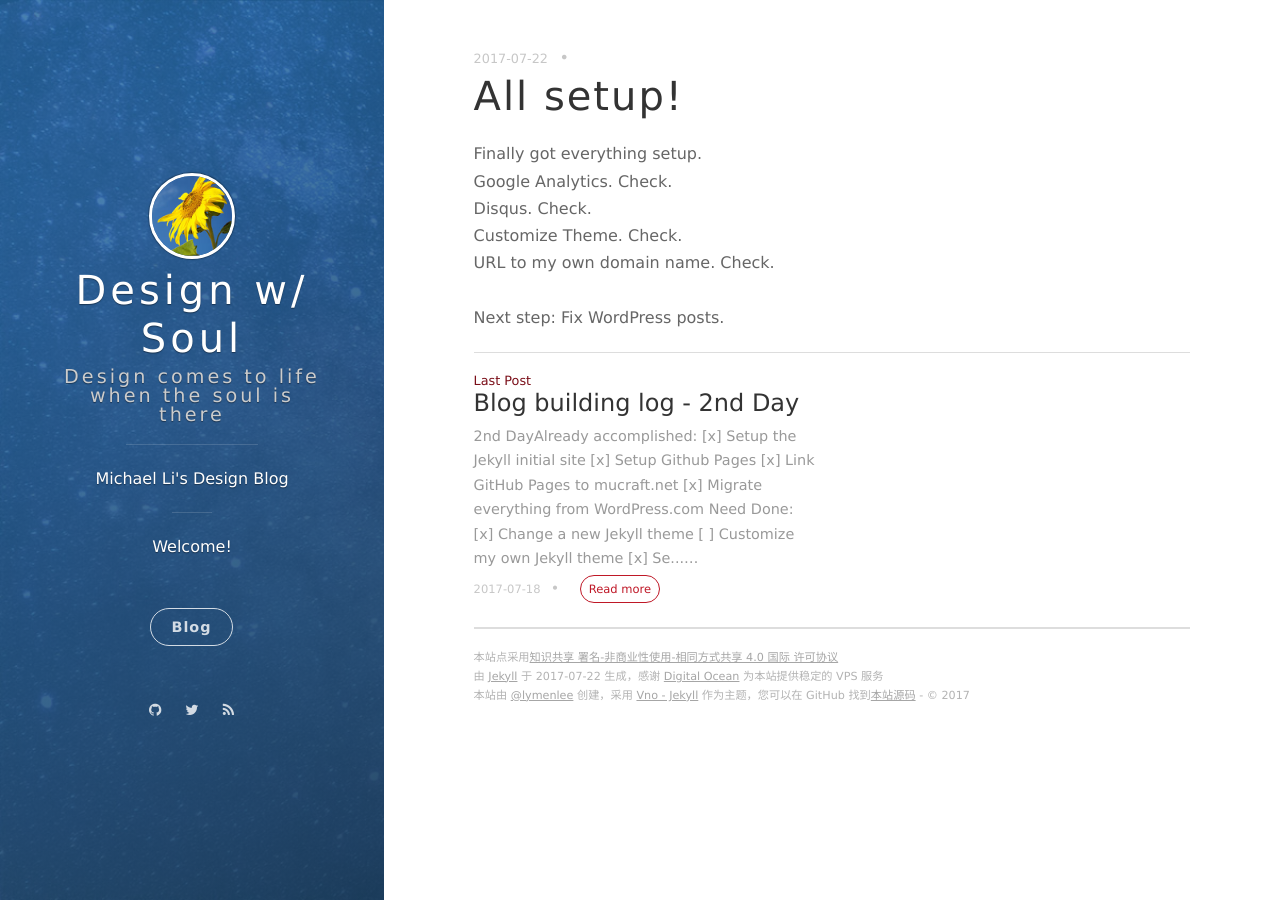
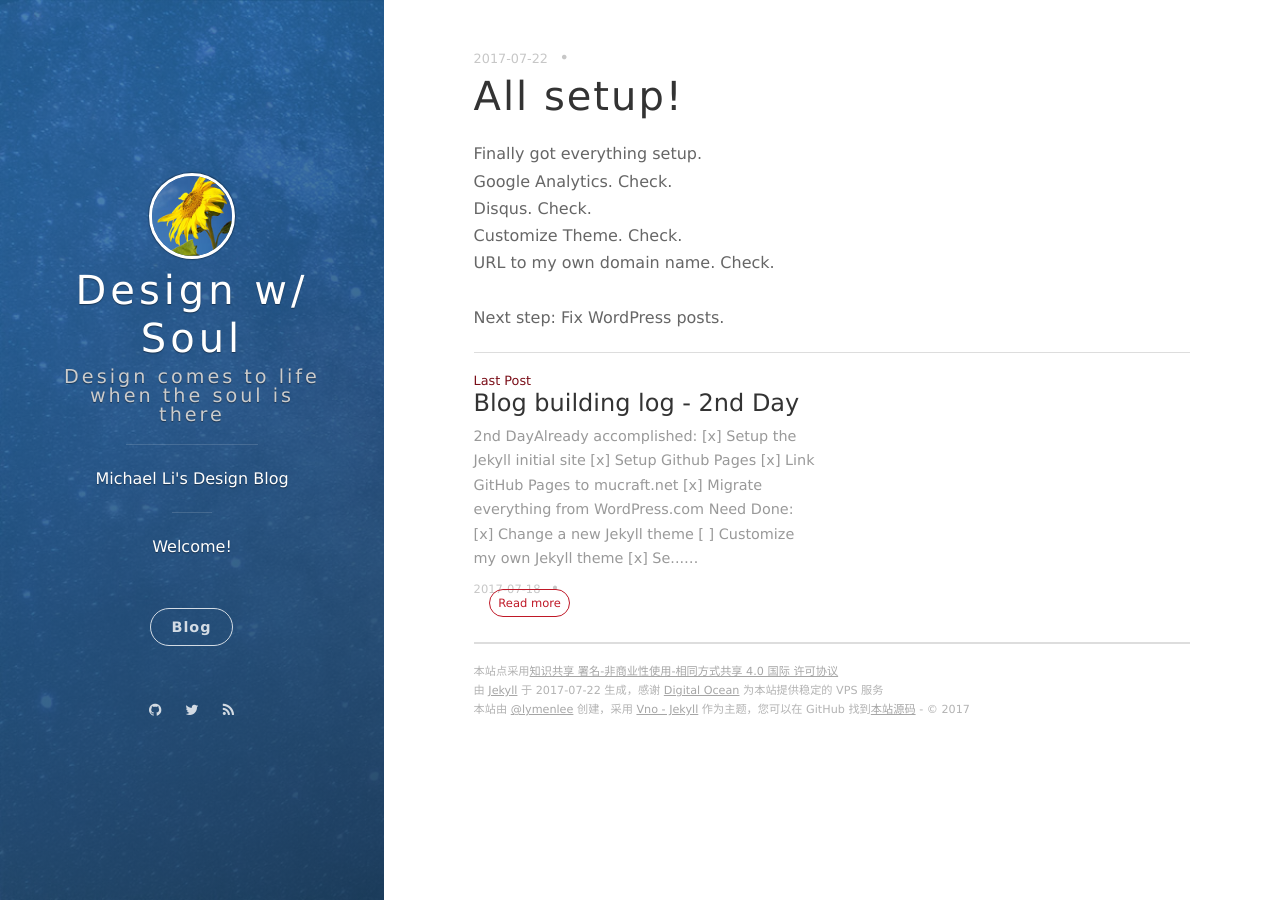
Before and after one commit to lymenlee/mucraft, a Jekyll site: the page built from _posts/2017-7-21-All-setup.md, in a window 1280 px wide. Built offline with Jekyll 4.4.1, drawn with Linux system fonts in a browser that asks for light colours; nearby versions of some CDN libraries; comment, search, counter and statistics services are not loaded.

Commit message:
Update read-more.html

```diff
--- a/_includes/read-more.html
+++ b/_includes/read-more.html
@@ -1,11 +1,10 @@
 <section class="read-more">
    {% if page.next %}
    {% assign current = page.next %}
-   <div class="read-more-item">
        <span class="read-more-item-dim">Next Post</span>
        <h2 class="post-list__post-title post-title"><a href="{{ current.url }}" title="link to {{ current.title }}">{{ current.title }}</a></h2>
        <p class="excerpt">{{ current.content | markdownify | strip_html | strip_newlines | truncate: 250 }}&hellip;</p>
-       <div class="post-list__meta"><time datetime="{{current.date | date: date_to_xmlschema}}" class="post-list__meta--date date">{{current.date | date: "%F"}}</time> &#8226; <span class="post-list__meta--tags tags">{{current.tags}}</span><a class="btn-border-small" href={{current.url}}>Read more</a></div>
+       <div class="post-list__meta"><time datetime="{{current.date | date: date_to_xmlschema}}" class="post-list__meta--date date">{{current.date | date: "%F"}}</time> &#8226; <br><span class="post-list__meta--tags tags">{{current.tags}}</span><a class="btn-border-small" href={{current.url}}>Read more</a></div>
    </div>
    {% endif %}
 
@@ -15,7 +14,7 @@
        <span class="read-more-item-dim">Last Post</span>
        <h2 class="post-list__post-title post-title"><a href="{{ current.url }}" title="link to {{ current.title }}">{{ current.title }}</a></h2>
        <p class="excerpt">{{ current.content | markdownify | strip_html | strip_newlines | truncate: 250 }}&hellip;</p>
-       <div class="post-list__meta"><time datetime="{{current.date | date: date_to_xmlschema}}" class="post-list__meta--date date">{{current.date | date: "%F"}}</time> &#8226; <span class="post-list__meta--tags tags">{{current.tags}}</span><a class="btn-border-small" href={{current.url}}>Read more</a></div>
+       <div class="post-list__meta"><time datetime="{{current.date | date: date_to_xmlschema}}" class="post-list__meta--date date">{{current.date | date: "%F"}}</time> &#8226;<br> <span class="post-list__meta--tags tags">{{current.tags}}</span><a class="btn-border-small" href={{current.url}}>Read more</a></div>
    </div>
    {% endif %}
 </section>
```
